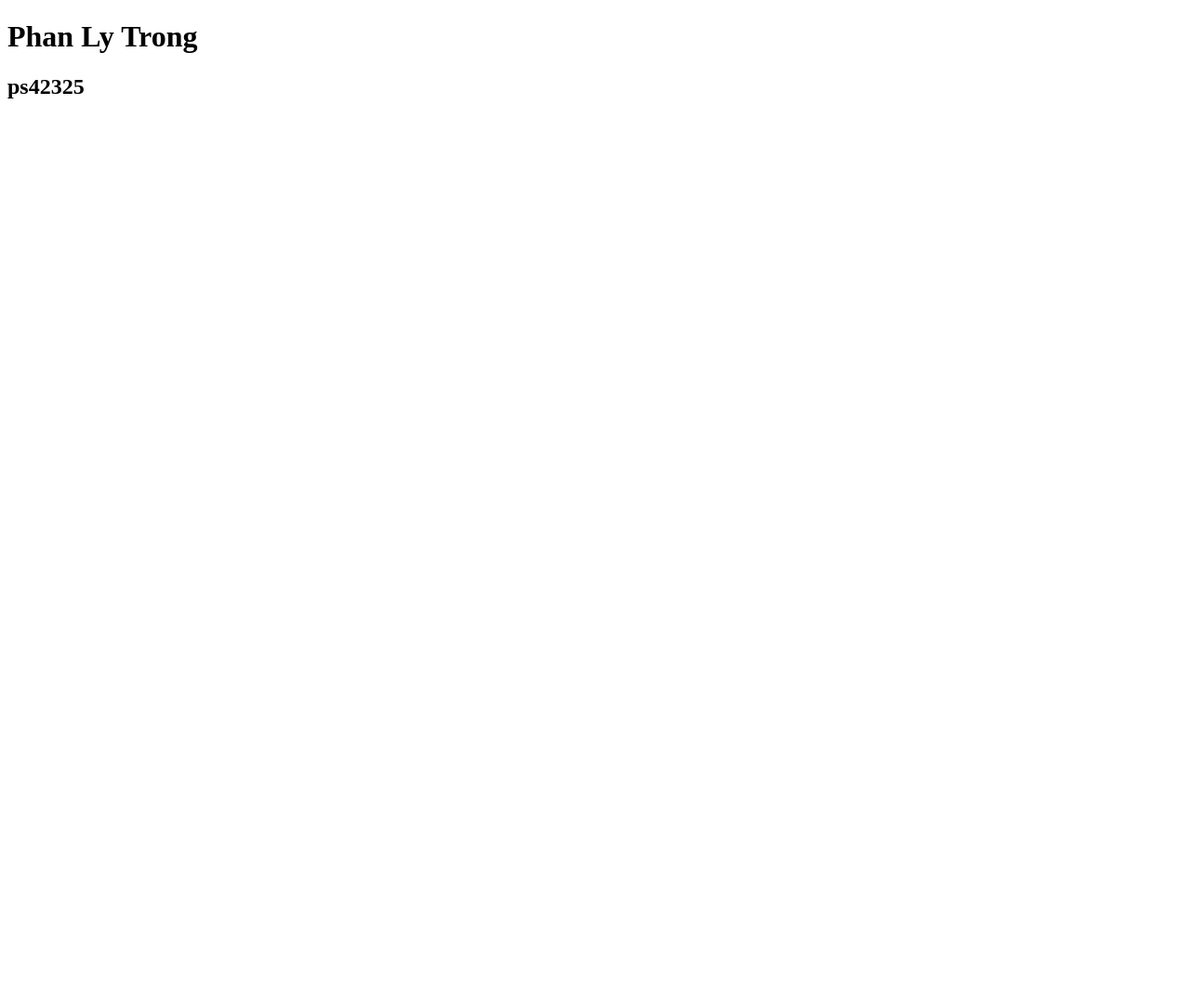
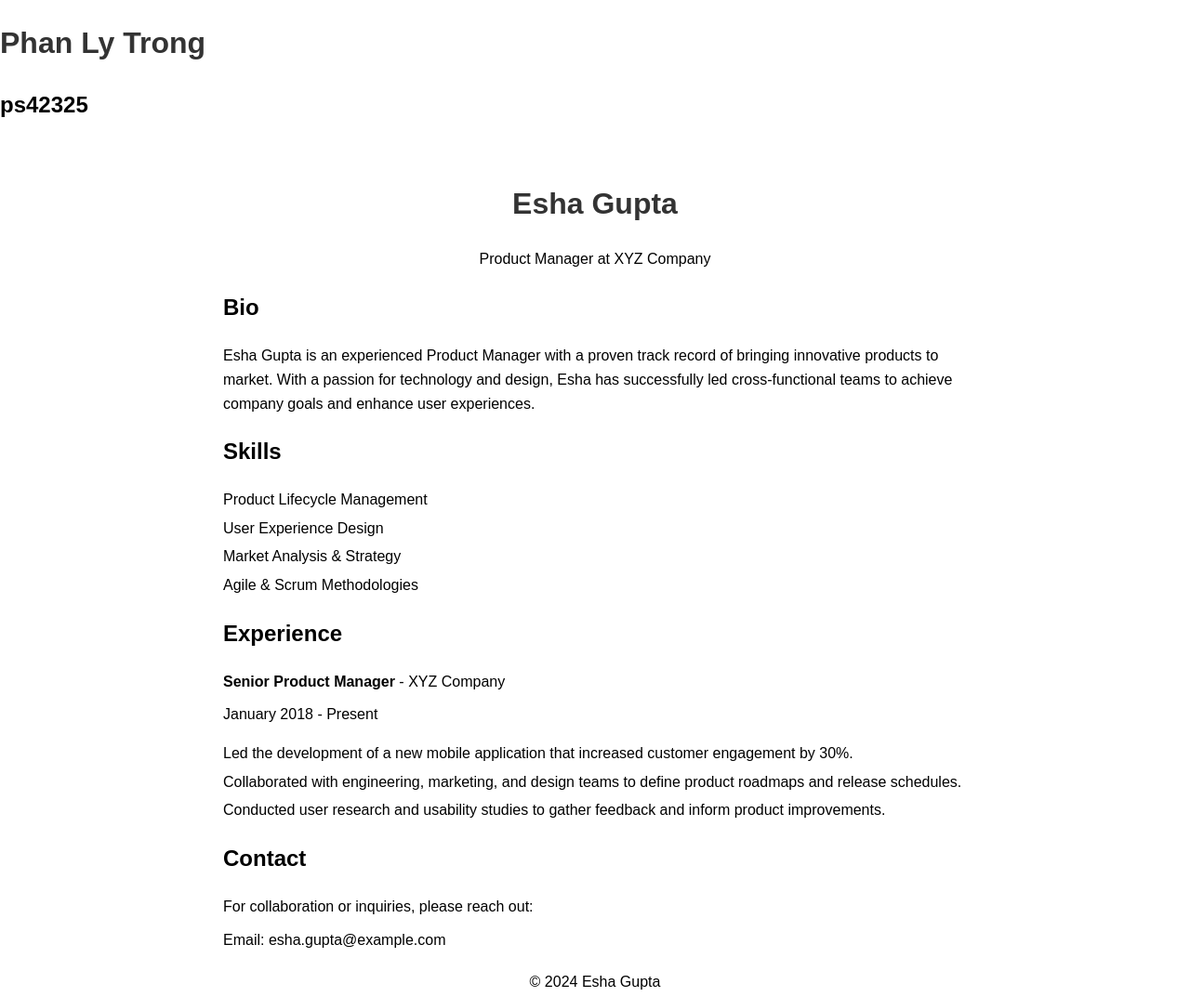
Before and after one commit to Trongply/WEBHML, a plain HTML site: page index.html in a window 1280 px wide. Shown: the whole page at 93% size. Before the commit the page ends 800 px from the top, so only its background shows below. Drawn offline with Linux system fonts and the light colour scheme.

Commit message:
Initial commit. Added portfolio page.

```diff
--- a/index.html
+++ b/index.html
@@ -4,10 +4,61 @@
     <meta charset="UTF-8">
     <meta name="viewport" content="width=device-width, initial-scale=1.0">
     <title>Document</title>
-
+    <style>
+        body { font-family: Arial, sans-serif; line-height: 1.6; margin: 0; padding: 0; }
+        .container { max-width: 800px; margin: auto; padding: 20px; }
+        .header, .footer { text-align: center; margin: 20px 0; }
+        h1 { color: #333; }
+        p { margin: 10px 0; }
+        ul { list-style: none; padding: 0; }
+        li { margin: 5px 0; }
+    </style>
 </head>
 <body>
     <h1>Phan Ly Trong</h1>
     <h2>ps42325</h2>
+
+    <div class="container">
+        <div class="header">
+            <h1>Esha Gupta</h1>
+            <p>Product Manager at XYZ Company</p>
+        </div>
+
+        <section id="bio">
+            <h2>Bio</h2>
+            <p>Esha Gupta is an experienced Product Manager with a proven track record of bringing innovative products to market. With a passion for technology and design, Esha has successfully led cross-functional teams to achieve company goals and enhance user experiences.</p>
+        </section>
+
+        <section id="skills">
+            <h2>Skills</h2>
+            <ul>
+                <li>Product Lifecycle Management</li>
+                <li>User Experience Design</li>
+                <li>Market Analysis & Strategy</li>
+                <li>Agile & Scrum Methodologies</li>
+            </ul>
+        </section>
+
+        <section id="experience">
+            <h2>Experience</h2>
+            <p><strong>Senior Product Manager</strong> - XYZ Company</p>
+            <p>January 2018 - Present</p>
+            <ul>
+                <li>Led the development of a new mobile application that increased customer engagement by 30%.</li>
+                <li>Collaborated with engineering, marketing, and design teams to define product roadmaps and release schedules.</li>
+                <li>Conducted user research and usability studies to gather feedback and inform product improvements.</li>
+            </ul>
+        </section>
+
+        <section id="contact">
+            <h2>Contact</h2>
+            <p>For collaboration or inquiries, please reach out:</p>
+            <p>Email: esha.gupta@example.com</p>
+        </section>
+
+        <div class="footer">
+            <p>&copy; 2024 Esha Gupta</p>
+        </div>
+    </div>
 </body>
 </html>
```
